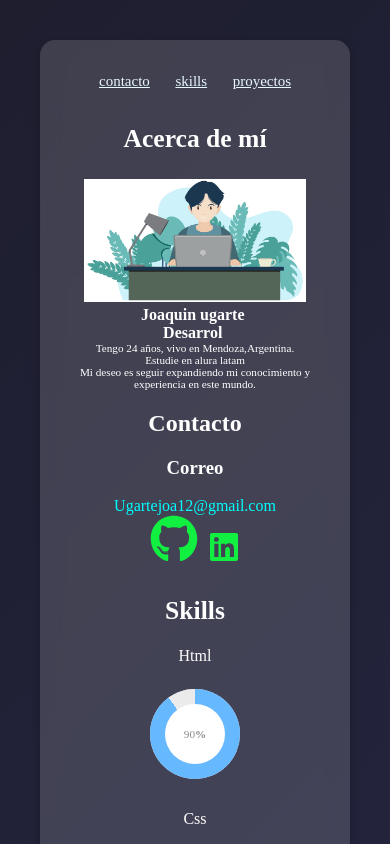
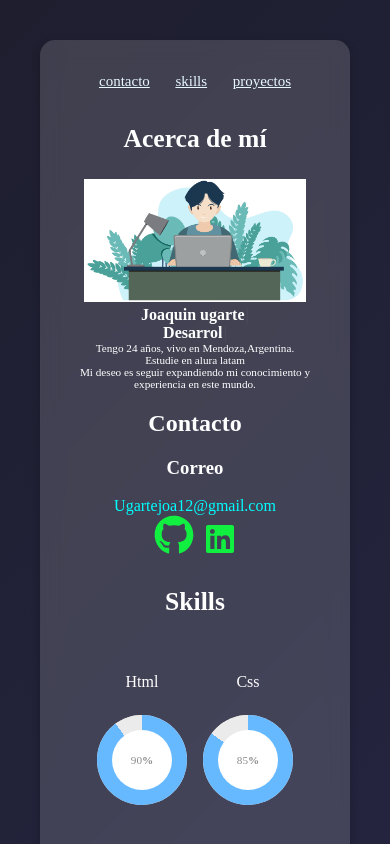
Before and after one commit to joaub/portafolio, a React (Vite) app: page / in a window 390 px wide. In both pictures the pointer is over the link 174 px from the left and 536 px from the top of the page. Shown: the top 844 px of the page. Built offline with nearby package versions, Linux system fonts and the light colour scheme.

Commit message:
arreglando skills movil

```diff
--- a/package.json
+++ b/package.json
@@ -8,6 +8,7 @@
     "build": "vite build",
     "lint": "eslint .",
     "preview": "vite preview",
+    "predeploy": "npm run build",
     "deploy": "vite build && gh-pages -d dist"
   },
   "dependencies": {
@@ -25,7 +26,7 @@
     "eslint-plugin-react": "^7.37.2",
     "eslint-plugin-react-hooks": "^5.0.0",
     "eslint-plugin-react-refresh": "^0.4.14",
-    "gh-pages": "^6.2.0",
+    "gh-pages": "^6.3.0",
     "globals": "^15.12.0",
     "vite": "^6.0.1"
   }
--- a/src/App.css
+++ b/src/App.css
@@ -121,7 +121,7 @@ body {
   }
 
   .icono:hover {
-    font-size: 3rem;
+    font-size: 2.5rem;
     outline: none;
   }
 
--- a/src/skill.css
+++ b/src/skill.css
@@ -128,7 +128,7 @@
     font-size: 1.6rem;
   }
   .skills {
-    display: block;
+    display: inline-block;
     margin: 1.2rem auto;
     text-align: center;
 
```
Also changed, not shown: 4 other files (tests, documents, lock files or other folders).
